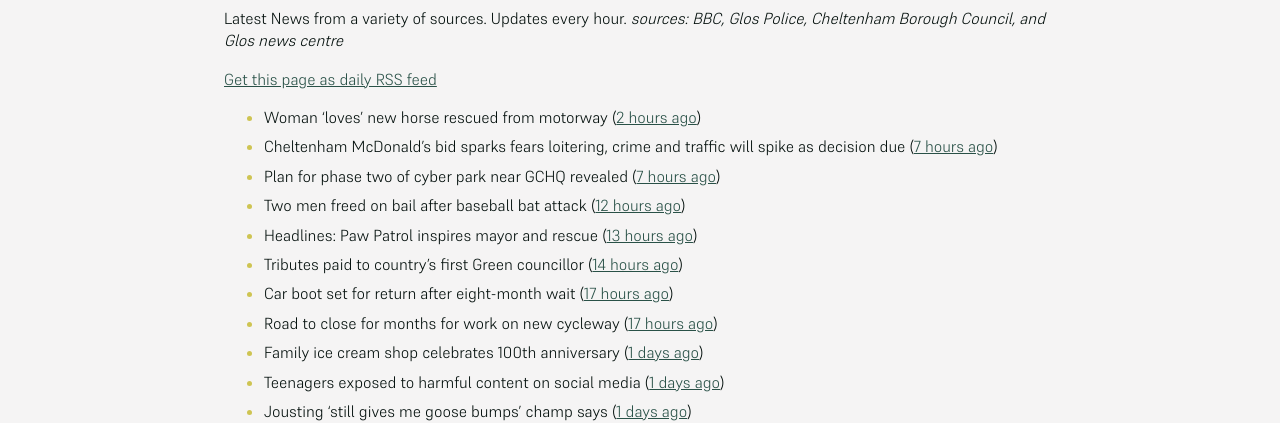
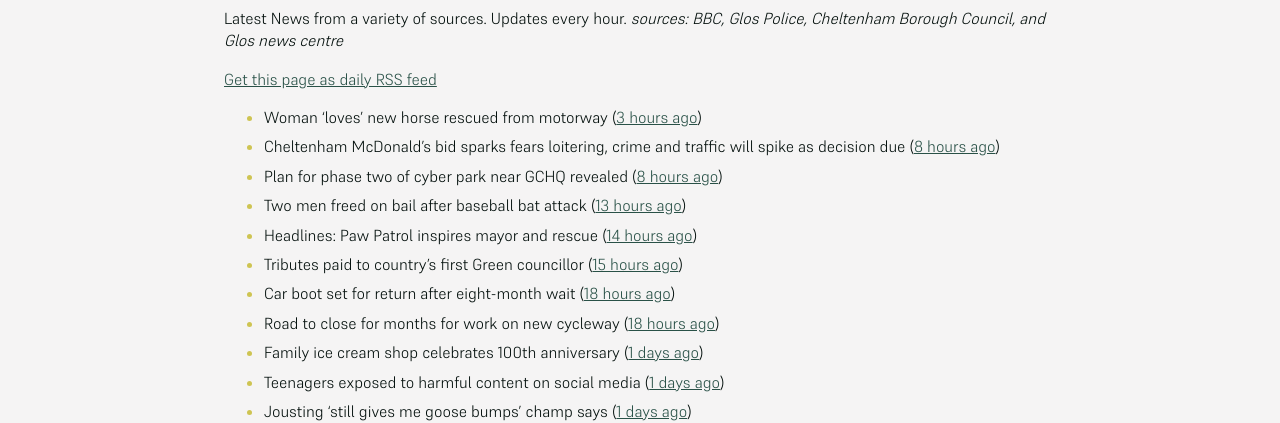
Before and after one commit to mat-0/cheltenham-open-data, a Jekyll site: the page built from _pages/news.md, in a window 1280 px wide. Shown: the part 266-689 px from the top of the page. Built offline with Jekyll 4.4.1, drawn with Linux system fonts in a browser that asks for light colours.

Commit message:
Updated 2025-05-19 23:57:42

```diff
--- a/_pages/news.md
+++ b/_pages/news.md
@@ -12,14 +12,14 @@ _sources: BBC, Glos Police, Cheltenham Borough Council, and Glos news centre_
 [Get this page as daily RSS feed](/daily.rss)
 
 <!-- news_marker starts -->
-- Woman 'loves' new horse rescued from motorway ([2 hours ago](https://www.bbc.com/news/articles/c4g2r40ye9eo))
-- Cheltenham McDonald’s bid sparks fears loitering, crime and traffic will spike as decision due ([7 hours ago](https://gloucesternewscentre.co.uk/cheltenham-mcdonalds-bid-sparks-fears-loitering-crime-and-traffic-will-spike-as-decision-due/))
-- Plan for phase two of cyber park near GCHQ revealed ([7 hours ago](https://www.bbc.com/news/articles/clygqx2jp95o))
-- Two men freed on bail after baseball bat attack ([12 hours ago](https://www.bbc.com/news/articles/c4ge7l3nvv1o))
-- Headlines: Paw Patrol inspires mayor and rescue ([13 hours ago](https://www.bbc.com/news/articles/cj93e7x34ewo))
-- Tributes paid to country's first Green councillor ([14 hours ago](https://www.bbc.com/news/articles/cd7gvr0g0qgo))
-- Car boot set for return after eight-month wait ([17 hours ago](https://www.bbc.com/news/articles/cx2qvp3lp61o))
-- Road to close for months for work on new cycleway ([17 hours ago](https://www.bbc.com/news/articles/cded9232w5wo))
+- Woman 'loves' new horse rescued from motorway ([3 hours ago](https://www.bbc.com/news/articles/c4g2r40ye9eo))
+- Cheltenham McDonald’s bid sparks fears loitering, crime and traffic will spike as decision due ([8 hours ago](https://gloucesternewscentre.co.uk/cheltenham-mcdonalds-bid-sparks-fears-loitering-crime-and-traffic-will-spike-as-decision-due/))
+- Plan for phase two of cyber park near GCHQ revealed ([8 hours ago](https://www.bbc.com/news/articles/clygqx2jp95o))
+- Two men freed on bail after baseball bat attack ([13 hours ago](https://www.bbc.com/news/articles/c4ge7l3nvv1o))
+- Headlines: Paw Patrol inspires mayor and rescue ([14 hours ago](https://www.bbc.com/news/articles/cj93e7x34ewo))
+- Tributes paid to country's first Green councillor ([15 hours ago](https://www.bbc.com/news/articles/cd7gvr0g0qgo))
+- Car boot set for return after eight-month wait ([18 hours ago](https://www.bbc.com/news/articles/cx2qvp3lp61o))
+- Road to close for months for work on new cycleway ([18 hours ago](https://www.bbc.com/news/articles/cded9232w5wo))
 - Family ice cream shop celebrates 100th anniversary ([1 days ago](https://www.bbc.com/news/articles/crr7dg8n471o))
 - Teenagers exposed to harmful content on social media ([1 days ago](https://www.bbc.com/news/videos/c1kvmv9w348o))
 - Jousting 'still gives me goose bumps' champ says ([1 days ago](https://www.bbc.com/news/articles/cm2yd1d3d7eo))
```
Also changed, not shown: _data/flood.json (+5 -48 lines), _pages/fix-my-street.md (+1 -1 lines), index.md (+6 -6 lines).
